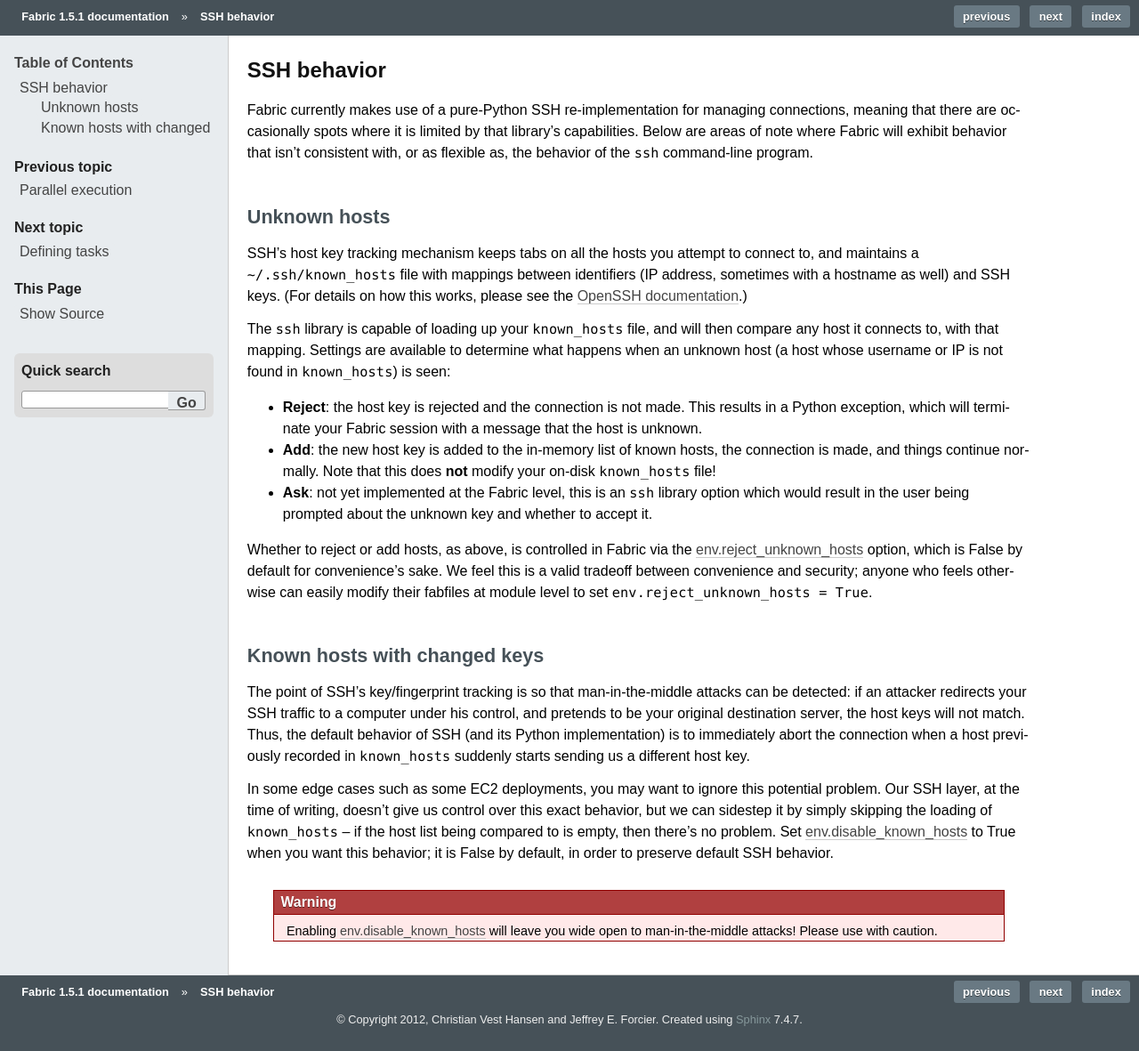
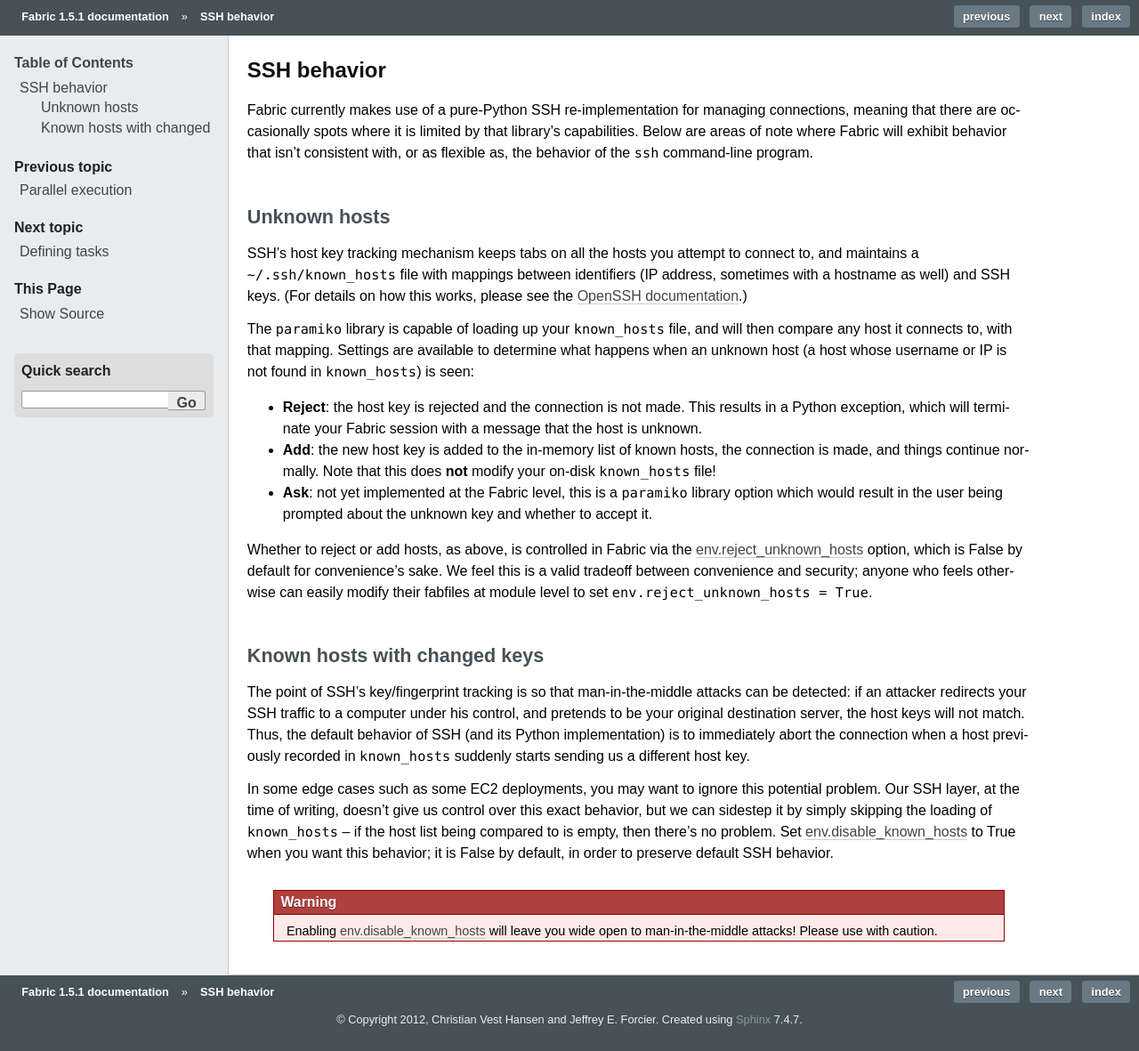
Before and after one commit to fabric/fabric, a Sphinx documentation site: the page built from docs/usage/ssh.rst, in a window 1280 px wide. Shown: the whole page at 89% size. Built offline with Sphinx 7.4.7, drawn with Linux system fonts in a browser that asks for light colours.

Commit message:
Replace docs/comments mentions of 'ssh' with 'paramiko'
Fixes #790

```diff
--- a/docs/usage/ssh.rst
+++ b/docs/usage/ssh.rst
@@ -18,8 +18,8 @@
 details on how this works, please see the `OpenSSH documentation
 <http://openssh.org/manual.html>`_.)
 
-The ``ssh`` library is capable of loading up your ``known_hosts`` file, and
-will then compare any host it connects to, with that mapping. Settings are
+The ``paramiko`` library is capable of loading up your ``known_hosts`` file,
+and will then compare any host it connects to, with that mapping. Settings are
 available to determine what happens when an unknown host (a host whose username
 or IP is not found in ``known_hosts``) is seen:
 
@@ -29,9 +29,9 @@
 * **Add**: the new host key is added to the in-memory list of known hosts, the
   connection is made, and things continue normally. Note that this does **not**
   modify your on-disk ``known_hosts`` file!
-* **Ask**: not yet implemented at the Fabric level, this is an ``ssh`` library
-  option which would result in the user being prompted about the unknown key
-  and whether to accept it.
+* **Ask**: not yet implemented at the Fabric level, this is a ``paramiko``
+  library option which would result in the user being prompted about the
+  unknown key and whether to accept it.
 
 Whether to reject or add hosts, as above, is controlled in Fabric via the
 :ref:`env.reject_unknown_hosts <reject-unknown-hosts>` option, which is False
```
Also changed, not shown: docs/installation.rst (+5 -5 lines), 2 other files.
